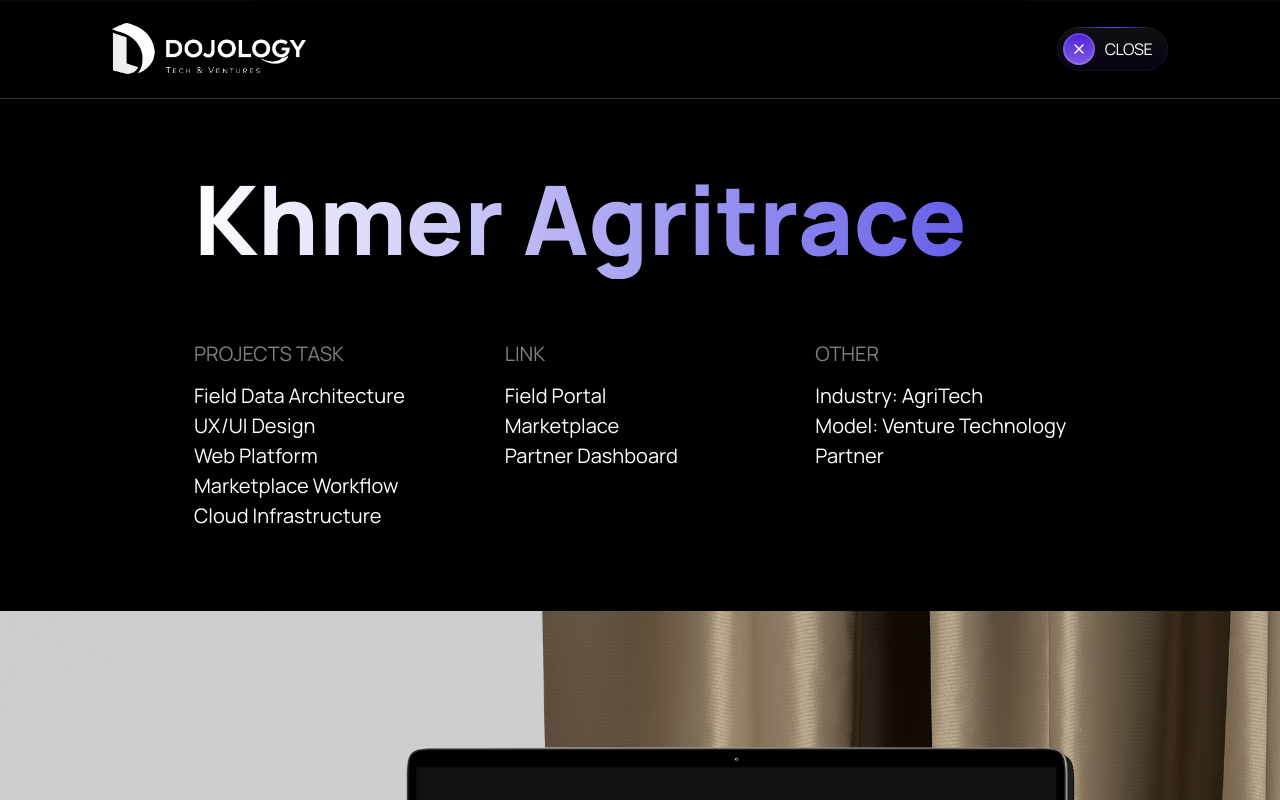
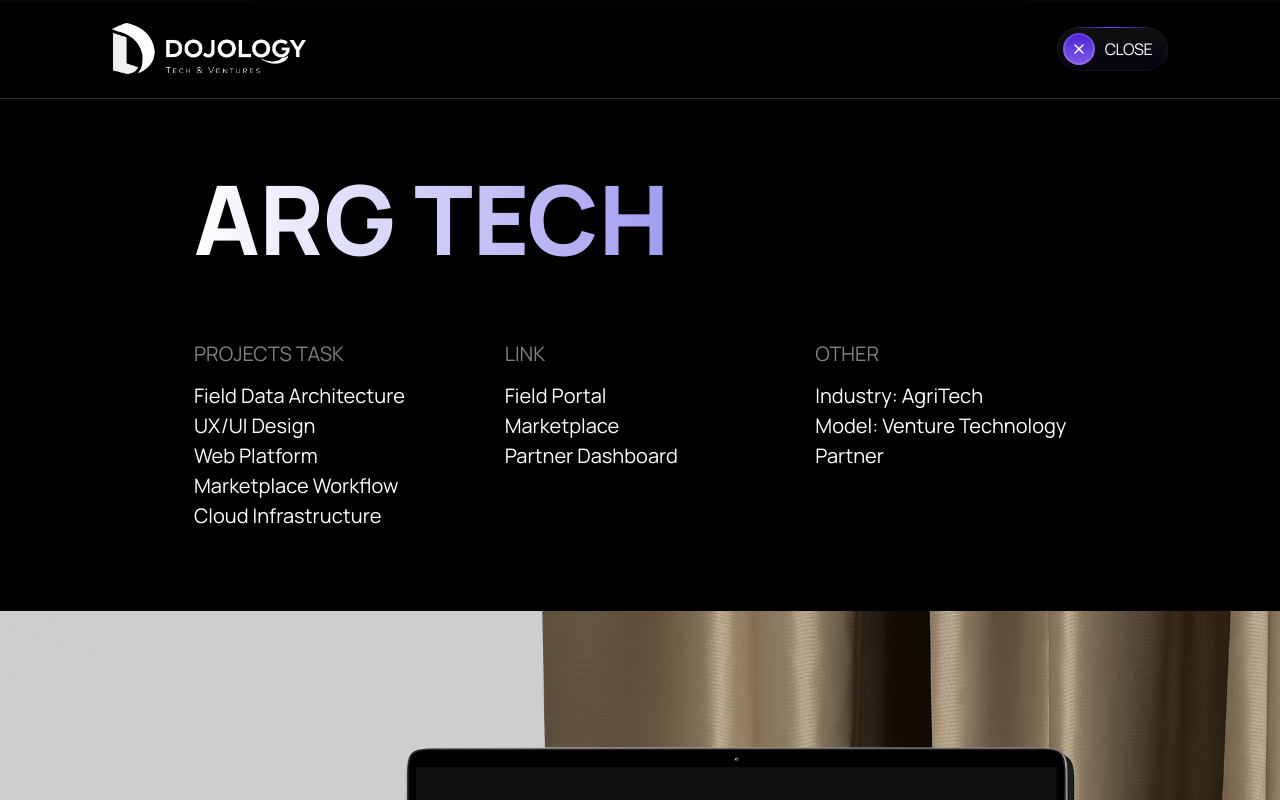
Before and after one commit to DojologyEngineering/Landing-page-v2, a Next.js app: page /portfolio/agritrace in a window 1280 px wide. Shown: the top 800 px of the page. Built offline with nearby package versions, Linux system fonts and the light colour scheme.

Commit message:
Refactor code structure for improved readability and maintainability

```diff
--- a/components/StatsSection.tsx
+++ b/components/StatsSection.tsx
@@ -3,7 +3,13 @@
 
 export default function StatsSection() {
   const logos = [
-    { src: "/logo/umami-mark-figma.svg", alt: "Umami", width: 80, height: 80 },
+    {
+      src: "/logo/umami white logo.png",
+      alt: "Umami",
+      width: 1563,
+      height: 1563,
+      className: "scale-[0.9] md:scale-[1.05]",
+    },
     {
       src: "/logo/cashgrow68-figma.png",
       alt: "CashGrow68",
--- a/lib/portfolio-data.ts
+++ b/lib/portfolio-data.ts
@@ -88,6 +88,10 @@
         label: "Instagram",
         url: "https://www.instagram.com/umami.eco/",
         icon: "instagram",
+      },
+      {
+        label: "Website",
+        url: "https://www.umamikh.app",
       },
       {
         label: "App Store",
@@ -229,20 +233,20 @@
   },
   {
     id: "agritrace",
-    label: "KHMER AGRITRACE",
-    title: "Khmer Agritrace",
-    detailTitle: "Khmer Agritrace",
+    label: "ARG TECH",
+    title: "ARG TECH",
+    detailTitle: "ARG TECH",
     bgColor: "#006d30",
     logo: {
-      src: "/logo/umami white logo.png",
-      alt: "Khmer Agritrace Logo",
-      width: 303,
-      height: 80,
+      src: "/logo/ARG TECH white logo.png",
+      alt: "ARG TECH Logo",
+      width: 1563,
+      height: 1563,
     },
     description:
-      "AgriTrace is an end-to-end agricultural management ecosystem designed to digitize the farming lifecycle in Cambodia. By connecting physical field data, such as land plots and crop cycles, to a digital marketplace.",
+      "ARG TECH is an end-to-end agricultural management ecosystem designed to digitize the farming lifecycle in Cambodia. By connecting physical field data, such as land plots and crop cycles, to a digital marketplace.",
     detailDescription:
-      "Khmer Agritrace connects field operations, crop-cycle records, and marketplace readiness into one agricultural management ecosystem for Cambodian farming teams.",
+      "ARG TECH connects field operations, crop-cycle records, and marketplace readiness into one agricultural management ecosystem for Cambodian farming teams.",
     services: commonServices,
     tasks: [
       "Field Data Architecture",
@@ -265,7 +269,7 @@
     ],
     quote: {
       body: "Field records became easier to track, verify, and prepare for commercial use.",
-      name: "Khmer Agritrace Team",
+      name: "ARG TECH Team",
       role: "Agricultural Operations",
     },
   },
```
Also changed, not shown: public/logo/ARG TECH white logo.png (added), public/logo/umami-mark-figma.svg (deleted).
